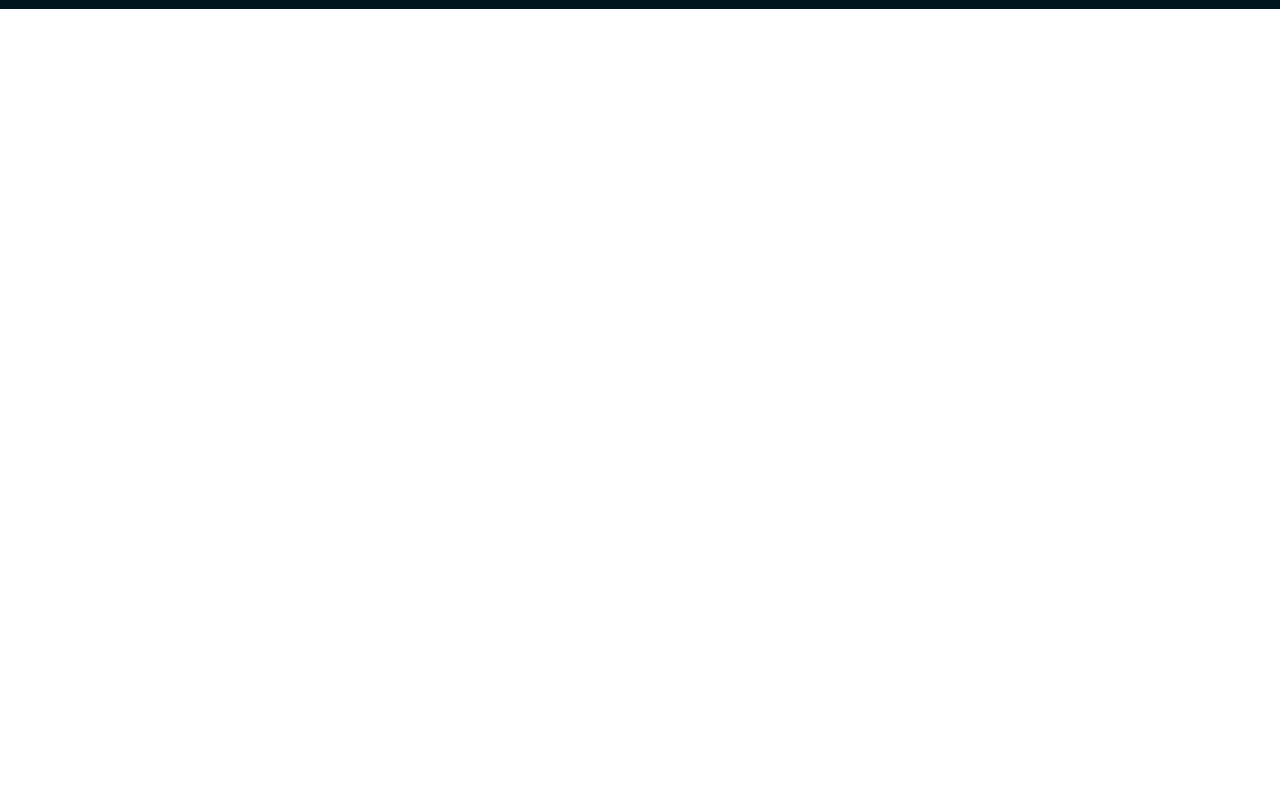
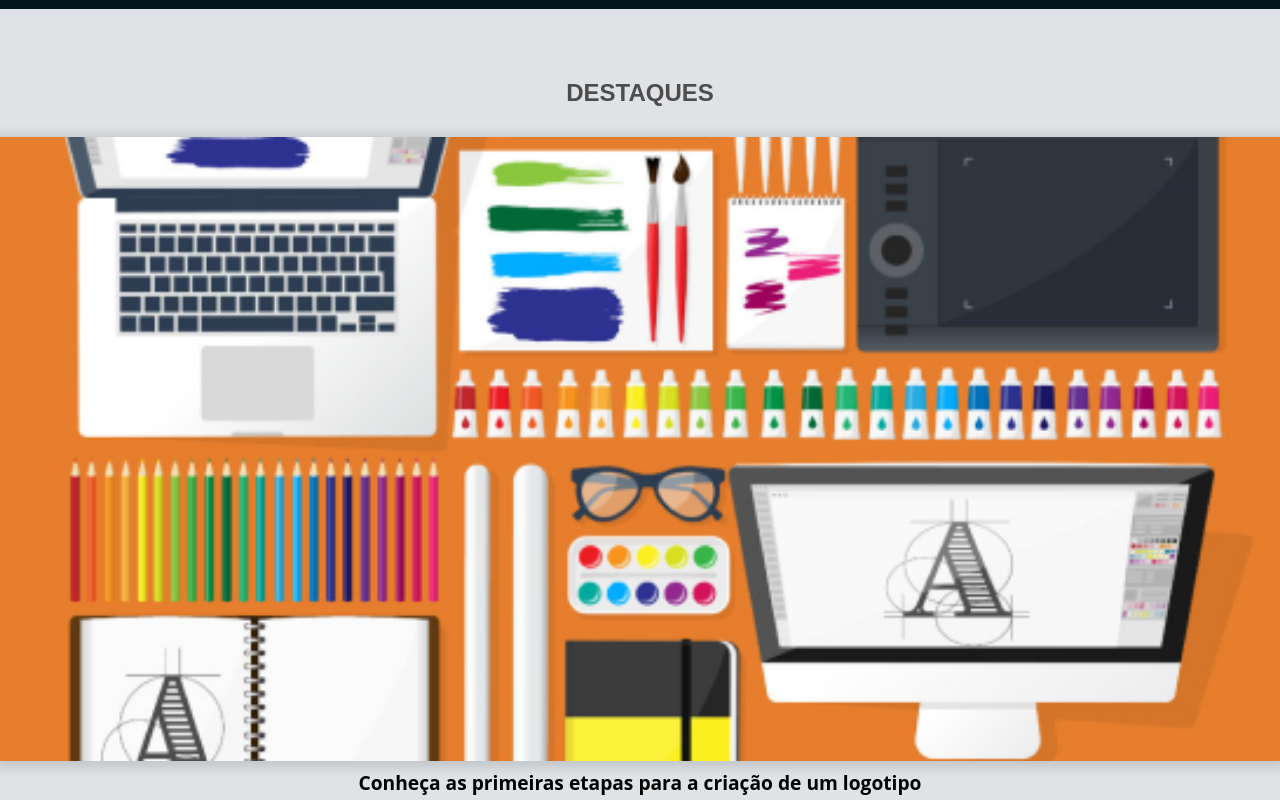
Before and after one commit to Carolina-Zampieri/LayoutsResponsivos, a plain HTML site: page index.html in a window 1280 px wide. Shown: the part 400-1200 px from the top of the page. Before the commit the page ends 800 px from the top, so only its background shows below. Drawn offline with Linux system fonts and the light colour scheme; a web font is replaced by a local one.

Commit message:
Unidades de medida viewport

```diff
--- /dev/null
+++ b/css/destaques.css
@@ -0,0 +1,40 @@
+.destaques {
+    background-color: var(--azul-claro);
+    padding-top: 2.5rem;
+    padding-bottom: 2rem;
+}
+
+.destaques__titulo {
+    color: var(--cinza-escuro);
+    font-weight: 700;
+    font-size: 1.5rem;
+    font-family: var(--monteserrat);
+    text-transform: uppercase;
+    text-align: center;
+    margin: 2rem;
+}
+
+.destaques__painel {
+    display: flex;
+    flex-direction: column;
+    align-items: center;
+    margin-bottom: 2rem;
+}
+
+.destaques__painel-imagem {
+    width: 100vw;  /* vw é viewport width vh viewport height*/
+    box-shadow: 0 2px 10px 5px #00000020;
+    margin-bottom: .5rem;
+}
+
+.destaques__painel-texto {
+    font-weight: 700;
+    font-size: 1.2rem;
+    line-height: normal;
+}
+
+.destaques__botao {
+    color: var(--vermelho-forte);
+    border-color: var(--vermelho-forte);
+    margin: 0 auto;
+}
--- a/index.html
+++ b/index.html
@@ -10,6 +10,7 @@
         <link href="css/base.css" rel="stylesheet">
         <link href="css/cabecalho.css" rel="stylesheet">
         <link href="css/chamada.css" rel="stylesheet">
+        <link href="css/destaques.css" rel="stylesheet">
     </head>
     <body>
         <header class="cabecalho container">
@@ -31,6 +32,24 @@
                 <p class="chamada__texto">Apeperia tem um jeito inovador de comparar e montar aplicativos para pequenas e médias empresas.</p>
                 <a href="#" class="chamada__botao botao">Conheça os planos</a>
             </section>
+            <section class="destaques container">
+                <h2 class="destaques__titulo">Destaques</h2>
+                <a href="#">
+                    <figure class="destaques__painel">
+                        <img src="img/comecando-criar-logotipo.png" alt="Painel do post sobre criação
+                         de logotipo" class="destaques__painel-imagem">
+                        <figcaption class="destaques__painel-texto">Conheça as primeiras etapas para
+                            a criação de um logotipo</figcaption>
+                    </figure>
+                </a>
+                <a href="#">
+                    <figure class="destaques__painel">
+                        <img src="img/dicas-fotografia.png" alt="Painel do post sobre fotografia com
+                         celular" class="destaques__painel-imagem">
+                        <figcaption class="destaques__painel-texto">Veja dicas de como fotografar
+                            usando seu celular</figcaption>
+                    </figure>
+                </a><a href="#" class="destaques__botao botao">Receber destaques por email</a></section>
         </main>
     </body>
 </html>
```
